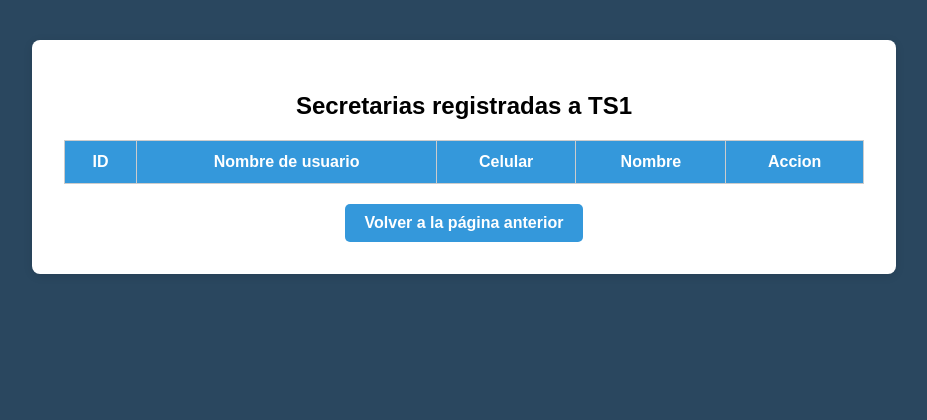
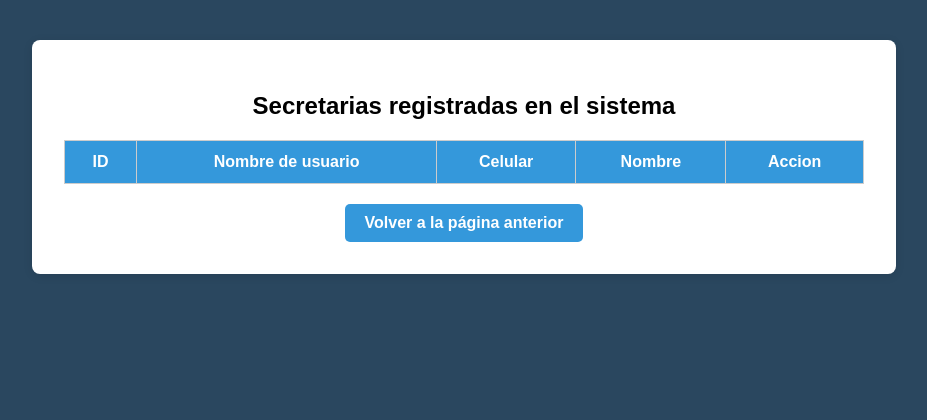
Before and after one commit to dxRony/Hola-Mundo-TS1, a PHP site: page /views/admin/VerSecretariasRegistradas.php in a window 1280 px wide. Shown: the top 420 px of the page, without its empty margins (176-1103 px from the left). Run offline with PHP 8.4, Linux system fonts and the light colour scheme; data that the repository does not hold is empty.

```diff
--- a/views/admin/VerSecretariasRegistradas.php
+++ b/views/admin/VerSecretariasRegistradas.php
@@ -18,7 +18,7 @@ $secretarias = $controller->obtenerUsuarios();
 <body>
 
     <div class="students-table-container">
-        <h2>Secretarias registradas a TS1</h2>
+        <h2>Secretarias registradas en el sistema</h2>
 
         <table class="students-table">
             <thead>
```
Also changed, not shown: 3 other files.
